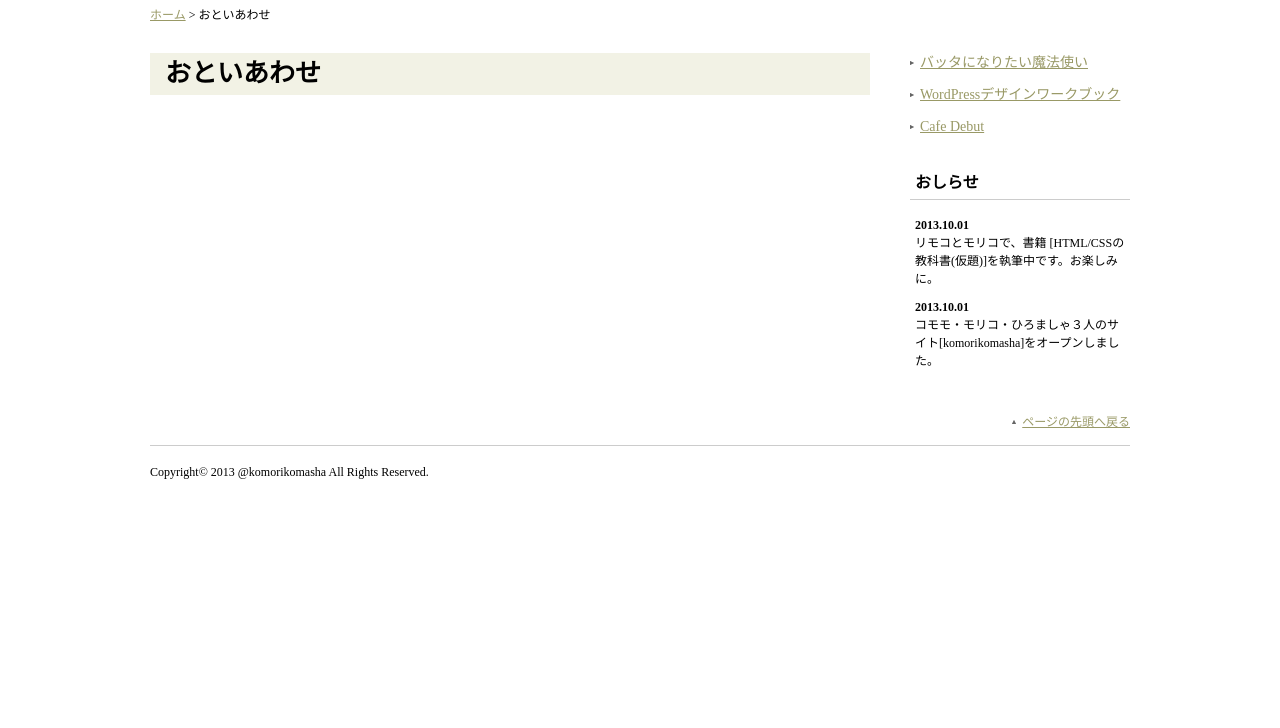
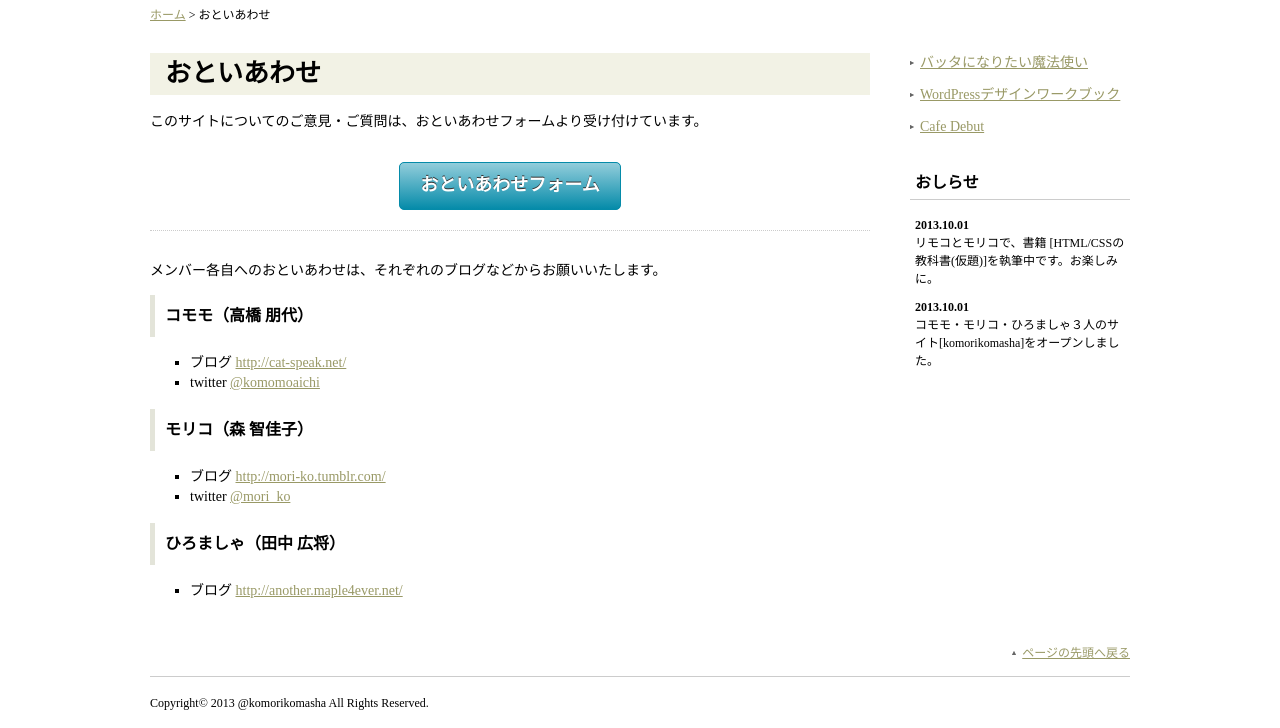
Before and after one commit to Liyuu8/html-css-pages-sample_01, a plain HTML site: page www/contact/index.html in a window 1280 px wide. Shown: the part 146-874 px from the top of the page. Before the commit the page ends 800 px from the top, so only its background shows below. Drawn offline with Linux system fonts and the light colour scheme.

Commit message:
Modify the about page and contact page

```diff
--- a/www/common/css/style.css
+++ b/www/common/css/style.css
@@ -234,6 +234,41 @@ a:hover {
 	line-height: 1.5;
 }
 
+/*センター寄せ画像*/
+#pageBodyMain .imageCenter {
+	text-align: center;
+	border-bottom: 1px dotted #ccc;
+	padding-bottom: 30px;
+	margin: 30px 0;
+}
+
+/*「おといあわせフォーム」ボタン*/
+#pageBodyMain .btn {
+	text-align: center;
+	padding-bottom: 20px;
+	margin: 30px 0;
+	border-bottom: 1px dotted #ccc;
+}
+
+#pageBodyMain .btn a {
+	font-size: 18px;
+	font-weight: bold;
+	text-decoration: none;
+	color: #fff;
+	background-color: #058ba9;
+	padding: 10px 20px;
+	border-radius: 5px;
+	background-image: linear-gradient(to bottom, #92cddb, #058ba9);
+	border: 1px solid #058ba9;
+	box-shadow: 1px 1px 0 #9ddded insset;
+	text-shadow: 0px -1px 0 #333;
+	display: inline-block;
+}
+
+#pageBodyMain .btn a:hover {
+	opacity: 0.7;
+}
+
 /*----- 「つくったもの」一覧ページ -----*/
 #pageBodyMain .articleList {
 	border: 1px solid #ccc;
--- a/www/contact/index.html
+++ b/www/contact/index.html
@@ -26,7 +26,35 @@
 
 			<div id="pageBody">
 				<div id="pageBodyMain">
-					<h1 class="pageTitle">おといあわせ</h1>
+					<article class="articleDetail">
+						<h1 class="pageTitle">おといあわせ</h1>
+
+						<p>このサイトについてのご意見・ご質問は、おといあわせフォームより受け付けています。</p>
+						<p class="btn"><a href="#">おといあわせフォーム</a></p>
+
+						<p>メンバー各自へのおといあわせは、それぞれのブログなどからお願いいたします。</p>
+
+						<section>
+							<h2 class="heading-typeB">コモモ（高橋 朋代）</h2>
+							<ul>
+								<li>ブログ <a href="http://cat-speak.net/">http://cat-speak.net/</a></li>
+								<li>twitter <a href="http://twitter.com/homomoaichi">@komomoaichi</a></li>
+							</ul>
+						</section>
+						<section>
+							<h2 class="heading-typeB">モリコ（森 智佳子）</h2>
+							<ul>
+								<li>ブログ <a href="http://mori-ko.tumblr.com/">http://mori-ko.tumblr.com/</a></li>
+								<li>twitter <a href="http://twitter.com/mori_ko">@mori_ko</a></li>
+							</ul>
+						</section>
+						<section>
+							<h2 class="heading-typeB">ひろましゃ（田中 広将）</h2>
+							<ul>
+								<li>ブログ <a href="http://another.maple4ever.net/">http://another.maple4ever.net/</a></li>
+							</ul>
+						</section>
+					</article>
 				</div>
 				<!--END #pageBodyMain-->
 
```
Also changed, not shown: www/about/index.html (+10 -1 lines), www/about/images/img_01.png (added).
